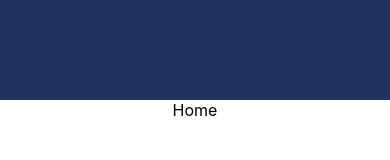
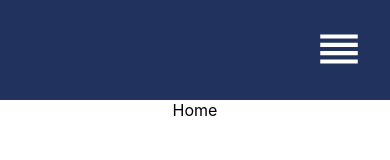
Before and after one commit to Qasim538/qas-portfolio, a React (Create React App) app: page / in a window 390 px wide. Shown: the top 160 px of the page. Built offline with nearby package versions, Linux system fonts and the light colour scheme.

Commit message:
Added burger button for mobile use

```diff
--- a/package.json
+++ b/package.json
@@ -3,9 +3,15 @@
   "version": "0.1.0",
   "private": true,
   "dependencies": {
+    "@emotion/react": "^11.11.1",
+    "@emotion/styled": "^11.11.0",
+    "@mui/icons-material": "^5.11.16",
+    "@mui/lab": "^5.0.0-alpha.133",
+    "@mui/material": "^5.13.4",
     "@testing-library/jest-dom": "^5.16.5",
     "@testing-library/react": "^13.4.0",
     "@testing-library/user-event": "^13.5.0",
+    "material-icons": "^1.13.8",
     "react": "^18.2.0",
     "react-dom": "^18.2.0",
     "react-router-dom": "^6.12.1",
--- a/src/components/Navbar.js
+++ b/src/components/Navbar.js
@@ -1,11 +1,22 @@
 import React from "react";
 import { Link } from "react-router-dom";
-import "../styles/Navbar.css"
+import "../styles/Navbar.css";
+import ReorderIcon from '@mui/icons-material/Reorder'
+
 
 function Navbar() {
-    return <div className="navbar">
+    const [expandNavbar, setExpandNavbar] = React.useState(false);
+
+    return (
+    <div className="navbar" id={expandNavbar ? "open" : "close"}>
     <div className="toggleButton">
-    <button> </button>
+    <button
+    onClick={() => {
+        setExpandNavbar((prev) => !prev);
+        }}
+        >
+        <ReorderIcon />
+        </button>
     </div>
     <div className="links">
     <Link to="/"> Home </Link>
@@ -14,6 +25,8 @@ function Navbar() {
 
     </div>
     </div>
+
+    );
 }
 
 
```
Also changed, not shown: 1 other file (tests, documents, lock files or other folders).
